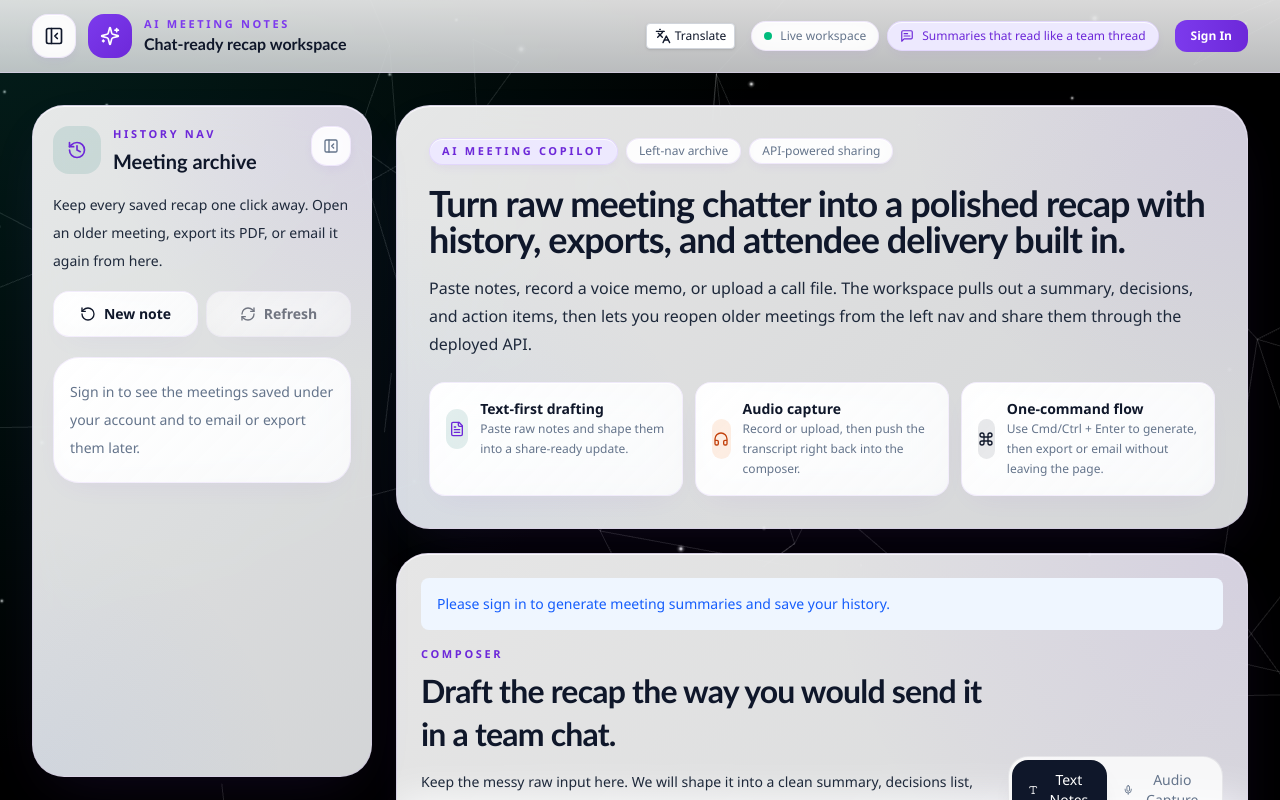
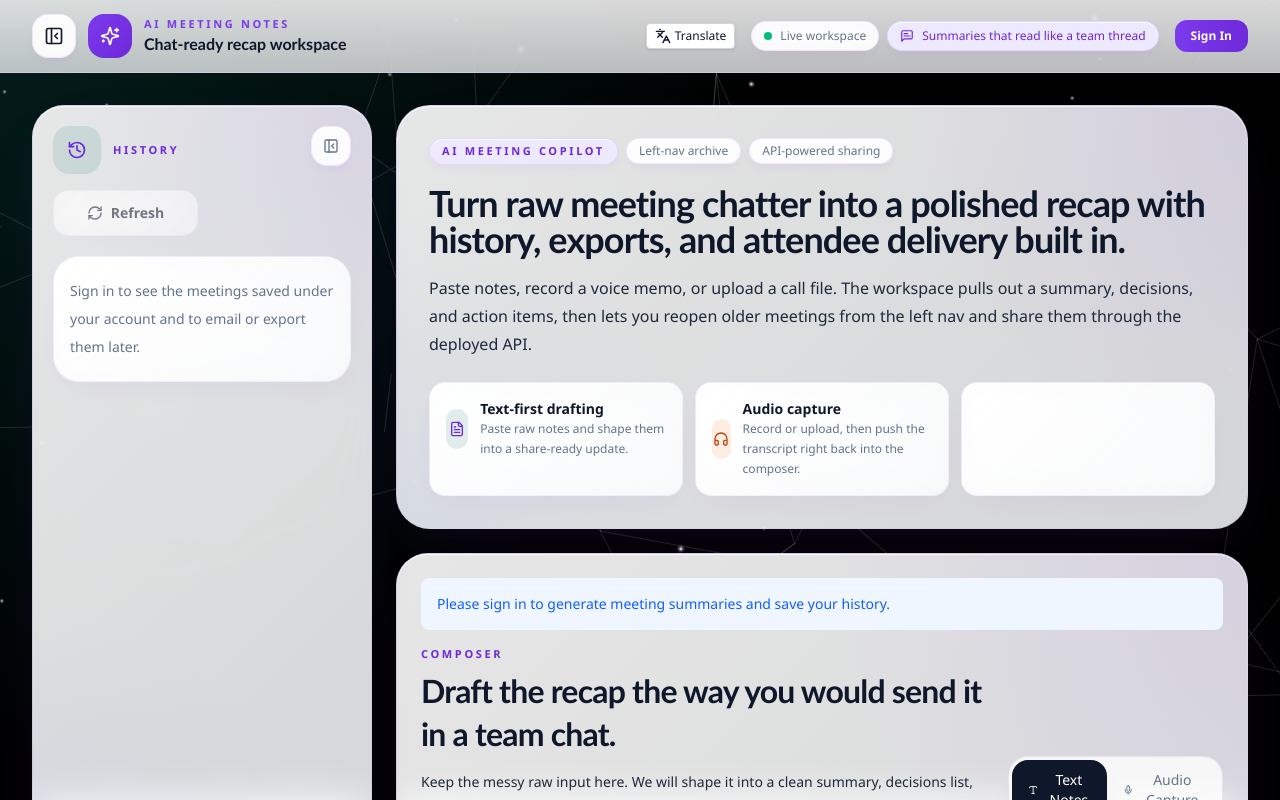
Before and after one commit to YOHANNESAMSALU/AI_meeting_frontend, a Next.js app: page / in a window 1280 px wide. Shown: the top 800 px of the page. Built offline with nearby package versions, Linux system fonts and the light colour scheme.

Commit message:
partition the summury note to each paragraph

```diff
--- a/src/app/App.jsx
+++ b/src/app/App.jsx
@@ -391,7 +391,17 @@ export default function App() {
                 onClick={() => setIsHistoryOpen(false)}
                 aria-label="Close meeting history"
               />
-              <aside className="fixed inset-y-[5.5rem] left-4 z-30 w-[min(24rem,calc(100vw-2rem))] max-w-[380px] lg:sticky lg:top-24 lg:z-10 lg:block lg:h-[calc(100vh-8rem)] lg:w-[340px] lg:flex-shrink-0">
+          <aside className="
+                fixed inset-y-[5.5rem] left-4 z-30
+                w-[min(24rem,calc(100vw-2rem))]
+                max-w-[380px]
+
+                lg:sticky
+                lg:top-1
+                lg:h-screen
+                lg:w-[340px]
+                lg:flex-shrink-0
+              ">
                 <MeetingHistory
                   onSelect={handleSelectHistoryItem}
                   onNewChat={handleReset}
@@ -455,13 +465,13 @@ export default function App() {
 
                   <div className="glass-subcard rounded-2xl px-4 py-4">
                     <div className="flex items-center gap-3">
-                      <div className="flex h-10 w-10 items-center justify-center rounded-2xl bg-[rgba(30,41,59,0.1)] text-[var(--shell-ink)]">
+                      {/* <div className="flex h-10 w-10 items-center justify-center rounded-2xl bg-[rgba(30,41,59,0.1)] text-[var(--shell-ink)]">
                         <Command className="h-4 w-4" />
                       </div>
                       <div>
                         <p className="text-sm font-semibold text-[var(--shell-ink)]">One-command flow</p>
                         <p className="text-xs leading-5 text-[var(--shell-soft)]">Use Cmd/Ctrl + Enter to generate, then export or email without leaving the page.</p>
-                      </div>
+                      </div> */}
                     </div>
                   </div>
                 </div>
--- a/src/app/components/MeetingHistory.jsx
+++ b/src/app/components/MeetingHistory.jsx
@@ -1,17 +1,39 @@
-import { useState, useEffect } from 'react';
-import { History, RotateCcw, Trash2, Download, Mail, PanelLeftClose, RefreshCw } from 'lucide-react';
-import { fetchMeetings, deleteMeeting, exportMeetingPdf, sendMeetingEmail, isUnauthorizedError, clearStoredSession } from '../lib/api';
-import { toast } from 'sonner';
+import { useState, useEffect } from "react";
+import {
+  History,
+  RotateCcw,
+  Trash2,
+  Download,
+  Mail,
+  PanelLeftClose,
+  RefreshCw,
+} from "lucide-react";
+import {
+  fetchMeetings,
+  deleteMeeting,
+  exportMeetingPdf,
+  sendMeetingEmail,
+  isUnauthorizedError,
+  clearStoredSession,
+} from "../lib/api";
+import { toast } from "sonner";
 
 function formatDateTime(value) {
   try {
     return new Date(value).toLocaleString();
   } catch (error) {
-    return 'Unknown date';
+    return "Unknown date";
   }
 }
 
-export default function MeetingHistory({ onSelect, onNewChat, user, activeItemId, onAuthError, onClosePanel }) {
+export default function MeetingHistory({
+  onSelect,
+  onNewChat,
+  user,
+  activeItemId,
+  onAuthError,
+  onClosePanel,
+}) {
   const [meetings, setMeetings] = useState([]);
   const [isLoading, setIsLoading] = useState(false);
   const [deletingId, setDeletingId] = useState(null);
@@ -31,13 +53,15 @@ export default function MeetingHistory({ onSelect, onNewChat, user, activeItemId
       const data = await fetchMeetings();
       setMeetings(data);
     } catch (error) {
-      console.error('Failed to load meetings:', error);
+      console.error("Failed to load meetings:", error);
       if (isUnauthorizedError(error)) {
         clearStoredSession();
         onAuthError?.();
         return;
       }
-      toast.error(error instanceof Error ? error.message : 'Failed to load meetings');
+      toast.error(
+        error instanceof Error ? error.message : "Failed to load meetings",
+      );
     } finally {
       setIsLoading(false);
     }
@@ -45,21 +69,23 @@ export default function MeetingHistory({ onSelect, onNewChat, user, activeItemId
 
   const handleDelete = async (meetingId, e) => {
     e.stopPropagation();
-    if (!confirm('Are you sure you want to delete this meeting?')) return;
+    if (!confirm("Are you sure you want to delete this meeting?")) return;
 
     setDeletingId(meetingId);
     try {
       await deleteMeeting(meetingId);
       setMeetings((prev) => prev.filter((meeting) => meeting.id !== meetingId));
-      toast.success('Meeting deleted');
+      toast.success("Meeting deleted");
     } catch (error) {
-      console.error('Failed to delete meeting:', error);
+      console.error("Failed to delete meeting:", error);
       if (isUnauthorizedError(error)) {
         clearStoredSession();
         onAuthError?.();
         return;
       }
-      toast.error(error instanceof Error ? error.message : 'Failed to delete meeting');
+      toast.error(
+        error instanceof Error ? error.message : "Failed to delete meeting",
+      );
     } finally {
       setDeletingId(null);
     }
@@ -70,46 +96,50 @@ export default function MeetingHistory({ onSelect, onNewChat, user, activeItemId
     try {
       const blob = await exportMeetingPdf(meetingId);
       const url = URL.createObjectURL(blob);
-      const a = document.createElement('a');
+      const a = document.createElement("a");
       a.href = url;
       a.download = `meeting-${meetingId}.pdf`;
       document.body.appendChild(a);
       a.click();
       document.body.removeChild(a);
       URL.revokeObjectURL(url);
-      toast.success('PDF downloaded');
+      toast.success("PDF downloaded");
     } catch (error) {
-      console.error('Failed to export PDF:', error);
+      console.error("Failed to export PDF:", error);
       if (isUnauthorizedError(error)) {
         clearStoredSession();
         onAuthError?.();
         return;
       }
-      toast.error(error instanceof Error ? error.message : 'Failed to export PDF');
+      toast.error(
+        error instanceof Error ? error.message : "Failed to export PDF",
+      );
     }
   };
 
   const handleSendEmail = async (meetingId, e) => {
     e.stopPropagation();
-    const attendees = prompt('Enter attendee emails (comma-separated):');
+    const attendees = prompt("Enter attendee emails (comma-separated):");
     if (!attendees) return;
 
     try {
       const attendeeList = attendees
-        .split(',')
+        .split(",")
         .map((email) => email.trim())
         .filter(Boolean);
 
       await sendMeetingEmail(meetingId, attendeeList, true);
-      toast.success('Email sent successfully');
+      toast.success("Email sent successfully");
     } catch (error) {
-      console.error('Failed to send email:', error);
+      console.error("Failed to send email:", error);
       if (isUnauthorizedError(error)) {
         clearStoredSession();
         onAuthError?.();
         return;
       }
-      toast.error(error instanceof Error ? error.message : 'Failed to send email');
+      toast.error(
+        error instanceof Error ? error.message : "Failed to send email",
+      );
     }
   };
 
@@ -122,9 +152,8 @@ export default function MeetingHistory({ onSelect, onNewChat, user, activeItemId
           </div>
           <div>
             <p className="text-[11px] font-semibold uppercase tracking-[0.24em] text-[var(--chat-primary-strong)]">
-              History nav
+              History
             </p>
-            <h3 className="mt-1 text-xl font-semibold text-[var(--shell-ink)]">Meeting archive</h3>
           </div>
         </div>
 
@@ -140,19 +169,7 @@ export default function MeetingHistory({ onSelect, onNewChat, user, activeItemId
         ) : null}
       </div>
 
-      <p className="mt-4 text-sm leading-7 text-[var(--shell-copy)]">
-        Keep every saved recap one click away. Open an older meeting, export its PDF, or email it again from here.
-      </p>
-
       <div className="mt-4 grid gap-2 sm:grid-cols-2">
-        <button
-          type="button"
-          onClick={onNewChat}
-          className="glass-subcard inline-flex items-center justify-center gap-2 rounded-2xl px-4 py-3 text-sm font-semibold text-[var(--shell-ink)] transition-all hover:-translate-y-0.5"
-        >
-          <RotateCcw className="h-4 w-4" />
-          New note
-        </button>
 
         <button
           type="button"
@@ -160,14 +177,15 @@ export default function MeetingHistory({ onSelect, onNewChat, user, activeItemId
           disabled={!user || isLoading}
           className="glass-subcard inline-flex items-center justify-center gap-2 rounded-2xl px-4 py-3 text-sm font-semibold text-[var(--shell-ink)] transition-all hover:-translate-y-0.5 disabled:cursor-not-allowed disabled:opacity-55"
         >
-          <RefreshCw className={`h-4 w-4 ${isLoading ? 'animate-spin' : ''}`} />
+          <RefreshCw className={`h-4 w-4 ${isLoading ? "animate-spin" : ""}`} />
           Refresh
         </button>
       </div>
 
       {!user ? (
         <div className="glass-subcard mt-5 rounded-[26px] px-4 py-5 text-sm leading-7 text-[var(--shell-soft)]">
-          Sign in to see the meetings saved under your account and to email or export them later.
+          Sign in to see the meetings saved under your account and to email or
+          export them later.
         </div>
       ) : isLoading ? (
         <div className="glass-subcard mt-5 rounded-[26px] px-4 py-5 text-sm text-[var(--shell-soft)]">
@@ -175,7 +193,8 @@ export default function MeetingHistory({ onSelect, onNewChat, user, activeItemId
         </div>
       ) : meetings.length === 0 ? (
         <div className="glass-subcard mt-5 rounded-[26px] px-4 py-5 text-sm leading-7 text-[var(--shell-soft)]">
-          No meetings yet. Generate a recap and it will appear here automatically.
+          No meetings yet. Generate a recap and it will appear here
+          automatically.
         </div>
       ) : (
         <div className="mt-5 flex-1 overflow-hidden">
@@ -187,25 +206,33 @@ export default function MeetingHistory({ onSelect, onNewChat, user, activeItemId
                 <div
                   key={meeting.id}
                   className={`glass-subcard rounded-[26px] p-4 transition-all ${
-                    isActive ? 'ring-2 ring-[rgba(15,118,110,0.24)]' : 'hover:-translate-y-0.5'
+                    isActive
+                      ? "ring-2 ring-[rgba(15,118,110,0.24)]"
+                      : "hover:-translate-y-0.5"
                   }`}
                 >
-                  <button type="button" onClick={() => onSelect(meeting)} className="w-full text-left">
+                  <button
+                    type="button"
+                    onClick={() => onSelect(meeting)}
+                    className="w-full text-left"
+                  >
                     <div className="flex items-start justify-between gap-3">
                       <div className="min-w-0 flex-1">
-                        <p className="text-xs text-[var(--shell-soft)]">{formatDateTime(meeting.created_at)}</p>
+                        <p className="text-xs text-[var(--shell-soft)]">
+                          {formatDateTime(meeting.created_at)}
+                        </p>
                         <p className="mt-2 truncate text-sm font-semibold text-[var(--shell-ink)]">
                           {meeting.title || `Meeting ${meeting.id}`}
                         </p>
                       </div>
                       <span className="glass-pill inline-flex shrink-0 rounded-full px-2.5 py-1 text-[10px] font-semibold uppercase tracking-[0.16em] text-[var(--chat-primary-strong)]">
-                        {meeting.source || 'saved'}
+                        {meeting.source || "saved"}
                       </span>
                     </div>
 
                     <p className="mt-3 text-sm leading-6 text-[var(--shell-copy)]">
-                      {String(meeting.summary || '').slice(0, 135)}
-                      {String(meeting.summary || '').length > 135 ? '...' : ''}
+                      {String(meeting.summary || "").slice(0, 135)}
+                      {String(meeting.summary || "").length > 135 ? "..." : ""}
                     </p>
                   </button>
 
@@ -238,7 +265,7 @@ export default function MeetingHistory({ onSelect, onNewChat, user, activeItemId
                       title="Delete Meeting"
                     >
                       <Trash2 className="h-3 w-3" />
-                      {deletingId === meeting.id ? 'Deleting...' : 'Delete'}
+                      {deletingId === meeting.id ? "Deleting..." : "Delete"}
                     </button>
                   </div>
                 </div>
--- a/src/app/components/SummaryCard.jsx
+++ b/src/app/components/SummaryCard.jsx
@@ -1,51 +1,59 @@
-import { Check, Copy, FileText } from 'lucide-react';
-import { useState } from 'react';
-
+import { Check, Copy, FileText } from "lucide-react";
+import { useState } from "react";
 export default function SummaryCard({ summary }) {
   const [copied, setCopied] = useState(false);
-
   const handleCopy = async () => {
     await navigator.clipboard.writeText(summary);
     setCopied(true);
     setTimeout(() => setCopied(false), 2000);
   };
-function formatSummary(raw) {
-  return (
-    raw
-      .replace(/\n/g, ' ')          // collapse all line breaks
-      .replace(/• /g, ', ')         // replace bullet + space with comma+space
-      .replace(/: ,/g, ': ')        // fix "Key Points: ," → "Key Points: "
-      .replace(/, ,/g, ',')         // remove accidental double commas
-      .replace(/,\s*$/, '')         // strip trailing comma
-      .trim() + '.'                 // end with a period
-  );
-}
   return (
     <div className="glass-panel rounded-[30px] p-6 sm:p-7">
+
       <div className="flex items-start justify-between gap-4">
+
         <div className="flex items-center gap-3">
+
           <div className="flex h-11 w-11 items-center justify-center rounded-2xl bg-[var(--chat-primary-soft)] text-[var(--chat-primary-strong)]">
+
             <FileText className="h-5 w-5" />
           </div>
           <div>
-            <p className="text-[11px] font-semibold uppercase tracking-[0.24em] text-[var(--chat-primary-strong)]">Summary</p>
-            <h3 className="mt-1 text-xl font-semibold text-[var(--shell-ink)]">Team-ready recap</h3>
+
+            <p className="text-[11px] font-semibold uppercase tracking-[0.24em] text-[var(--chat-primary-strong)]">
+              Summary
+            </p>
+            <h3 className="mt-1 text-xl font-semibold text-[var(--shell-ink)]">
+              Team-ready recap
+            </h3>
           </div>
         </div>
-
         <button
           type="button"
           onClick={handleCopy}
           className="glass-pill inline-flex h-11 w-11 items-center justify-center rounded-2xl text-[var(--shell-soft)] transition-all hover:text-[var(--chat-primary-strong)]"
           title="Copy to clipboard"
         >
-          {copied ? <Check className="h-4 w-4 text-emerald-600" /> : <Copy className="h-4 w-4" />}
+
+          {copied ? (
+            <Check className="h-4 w-4 text-emerald-600" />
+          ) : (
+            <Copy className="h-4 w-4" />
+          )}
         </button>
       </div>
+      <div className=" mt-5 rounded-[24px] px-5 py-4 text-sm leading-8 text-[var(--shell-copy)] sm:text-base">
 
-      <p className="glass-subcard mt-5 rounded-[24px] px-5 py-4 text-sm leading-8 text-[var(--shell-copy)] sm:text-base">
-      {formatSummary(summary)}
-      </p>
+        {summary.split("\n").map((line, idx) => (
+          <p
+            key={idx}
+            className="glass-subcard mb-2 last:mb-0 text-black rounded-lg px-3 py-2"
+          >
+
+            {line}
+          </p>
+        ))}
+      </div>
     </div>
   );
 }
--- a/src/app/components/audioUtils.js
+++ b/src/app/components/audioUtils.js
@@ -1,6 +1,6 @@
 import { apiRequest } from '../lib/api';
 
-export const MAX_RECORDING_SECONDS = 5 * 60;
+export const MAX_RECORDING_SECONDS = 20 * 60;
 
 function normalizeText(value) {
   return typeof value === 'string' ? value.trim() : '';
```
